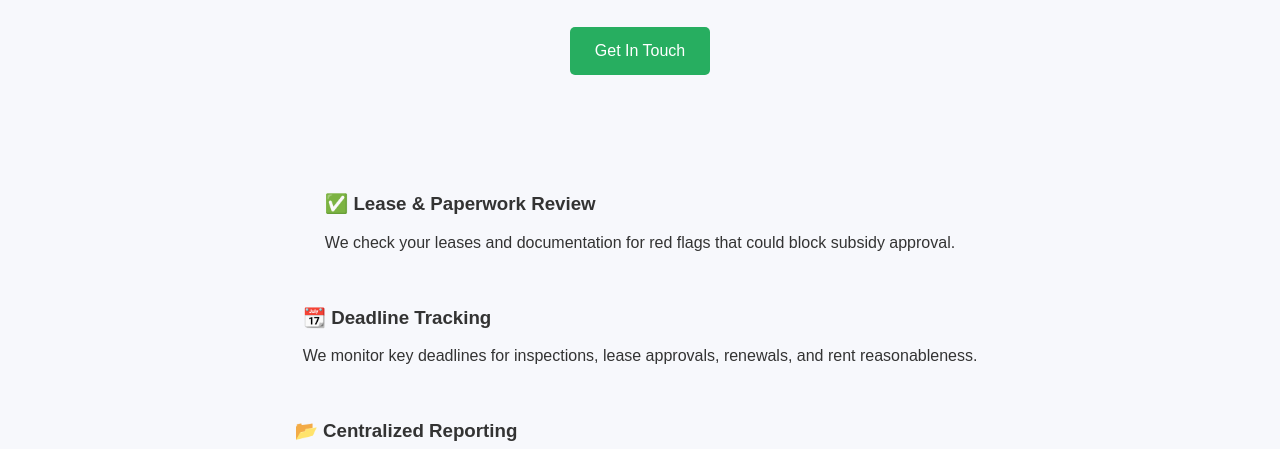
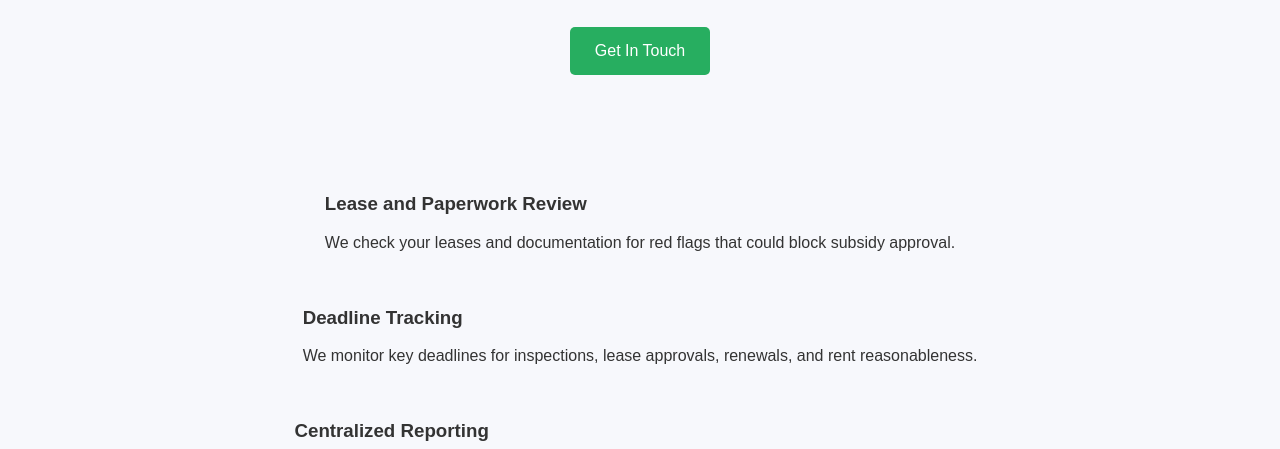
Before and after one commit to DoneComply/donecomply-site, a plain HTML site: page index.html in a window 1280 px wide. Shown: the part 351-800 px from the top of the page. Drawn offline with Linux system fonts and the light colour scheme.

Commit message:
Update index.html

```diff
--- a/index.html
+++ b/index.html
@@ -74,15 +74,15 @@
 
   <div class="features">
     <div>
-      <h3>✅ Lease & Paperwork Review</h3>
+      <h3> Lease and Paperwork Review</h3>
       <p>We check your leases and documentation for red flags that could block subsidy approval.</p>
     </div>
     <div>
-      <h3>📆 Deadline Tracking</h3>
+      <h3> Deadline Tracking</h3>
       <p>We monitor key deadlines for inspections, lease approvals, renewals, and rent reasonableness.</p>
     </div>
     <div>
-      <h3>📂 Centralized Reporting</h3>
+      <h3> Centralized Reporting</h3>
       <p>You get a clear weekly report — no more chasing paperwork or waiting on PHA responses blindly.</p>
     </div>
   </div>
```
